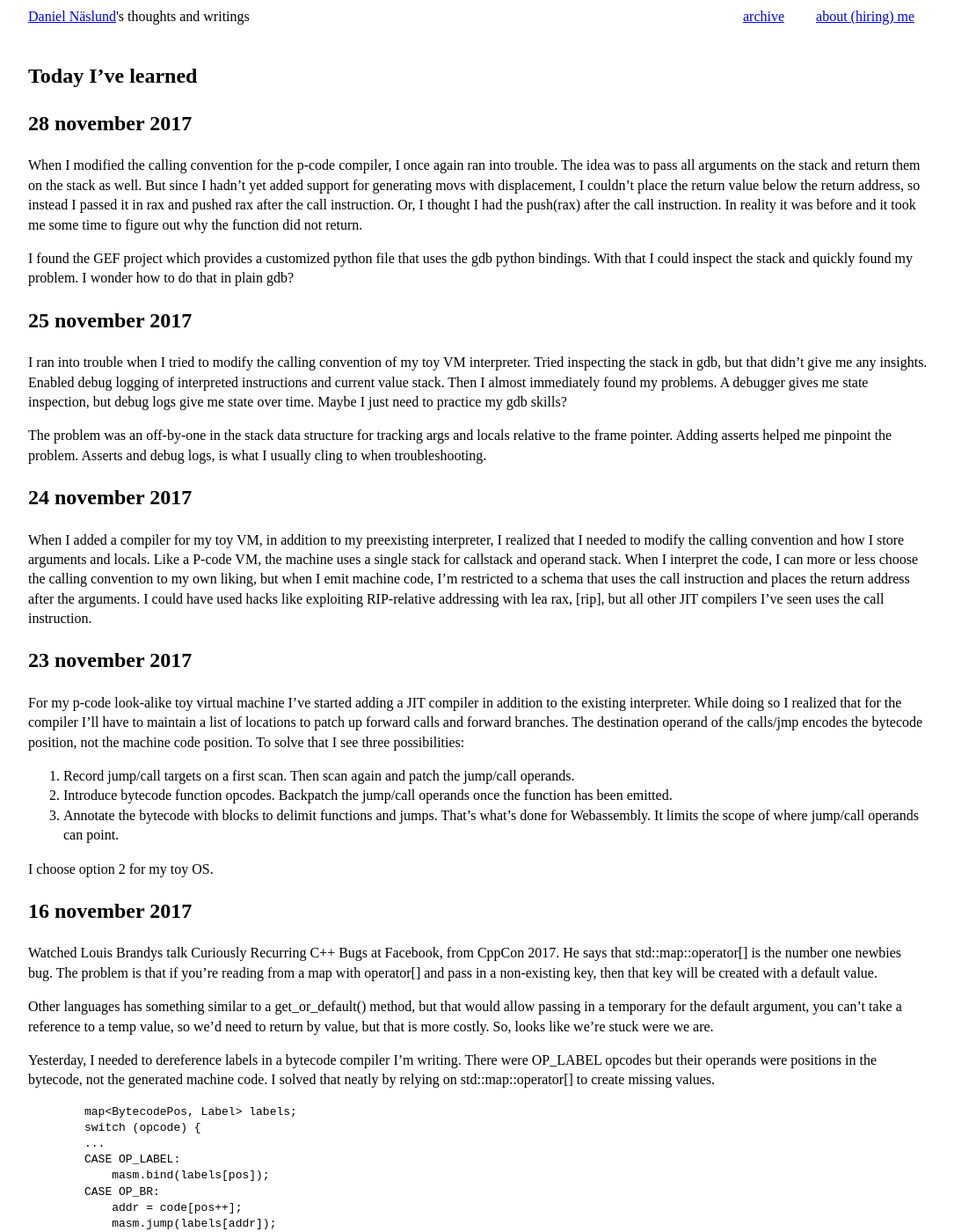
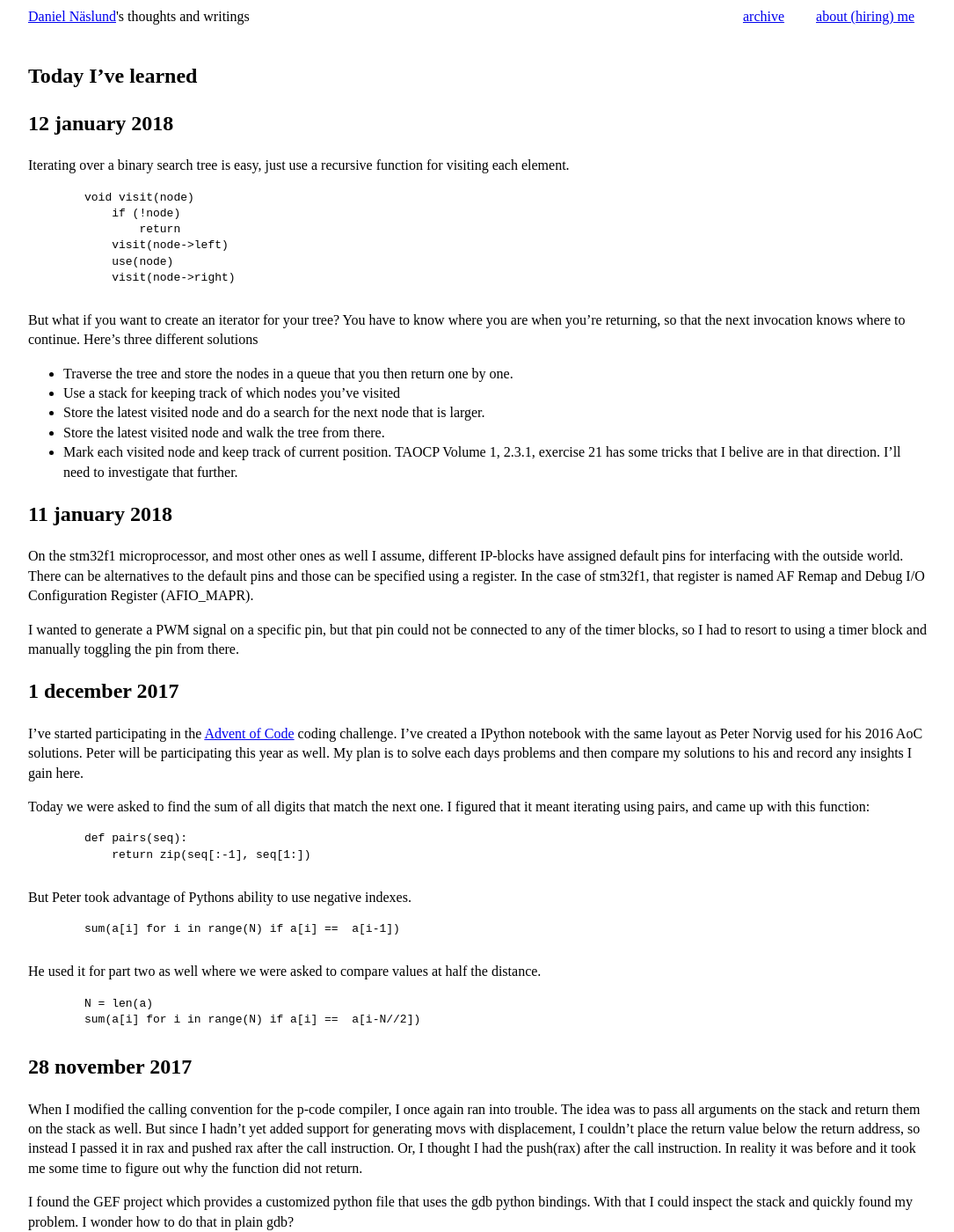
Before and after one commit to dannas/dannas.github.com, a Jekyll site: the page built from TIL.markdown, in a window 1280 px wide and 1400 px high. Shown: the whole window at 88% size, without its empty margins (0-1085 px from the left). Built offline with Jekyll 4.4.1, drawn with Linux system fonts in a browser that asks for light colours.

Commit message:
Another TIL

```diff
--- a/TIL.markdown
+++ b/TIL.markdown
@@ -3,6 +3,63 @@ layout: default
 title: TIL - Today I've Learned
 ---
 # Today I've learned
+
+## 12 january 2018
+Iterating over a binary search tree is easy, just use a recursive function for
+visiting each element.
+
+    void visit(node)
+        if (!node)
+            return
+        visit(node->left)
+        use(node)
+        visit(node->right)
+
+But what if you want to create an iterator for your tree? You have to know
+where you are when you're returning, so that the next invocation knows where to
+continue. Here's three different solutions
+
+* Traverse the tree and store the nodes in a queue that you then return one by one.
+* Use a stack for keeping track of which nodes you've visited
+* Store the latest visited node and do a search for the next node that is larger.
+* Store the latest visited node and walk the tree from there.
+* Mark each visited node and keep track of current position. TAOCP Volume 1,
+  2.3.1, exercise 21 has some tricks that I belive are in that direction. I'll
+  need to  investigate that further.
+
+## 11 january 2018
+On the stm32f1 microprocessor, and most other ones as well I assume, different
+IP-blocks have assigned default pins for interfacing with the outside world.
+There can be alternatives to the default pins and those can be specified using
+a register. In the case of stm32f1, that register is named AF Remap and Debug
+I/O Configuration Register (AFIO_MAPR).
+
+I wanted to generate a PWM signal on a specific pin, but that pin could not be
+connected to any of the timer blocks, so I had to resort to using a timer block
+and manually toggling the pin from there.
+
+## 1 december 2017
+I've started participating in the [Advent of Code](adventofcode.com) coding
+challenge. I've created a IPython notebook with the same layout as Peter Norvig
+used for his 2016 AoC solutions. Peter will be participating this year as well.
+My plan is to solve each days problems and then compare my solutions to his and
+record any insights I gain here.
+
+Today we were asked to find the sum of all digits that match the next one. I
+figured that it meant iterating using pairs, and came up with this function:
+
+    def pairs(seq):
+        return zip(seq[:-1], seq[1:])
+
+But Peter took advantage of Pythons ability to use negative indexes.
+
+    sum(a[i] for i in range(N) if a[i] ==  a[i-1])
+
+He used it for part two as well where we were asked to compare values at half
+the distance.
+
+    N = len(a)
+    sum(a[i] for i in range(N) if a[i] ==  a[i-N//2])
 
 ## 28 november 2017
 When I modified the calling convention for the p-code compiler, I once again
```
